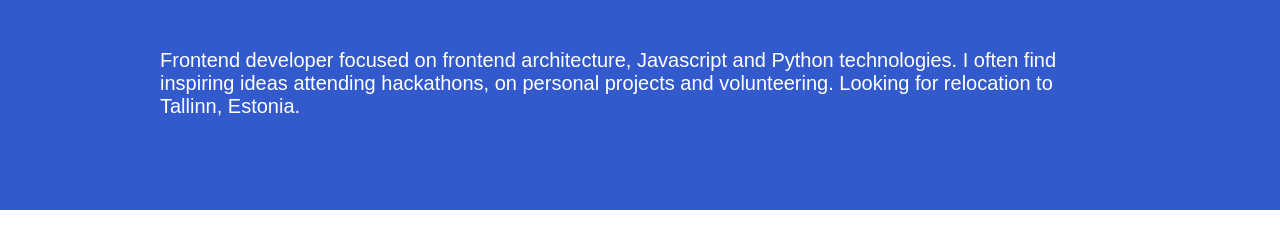
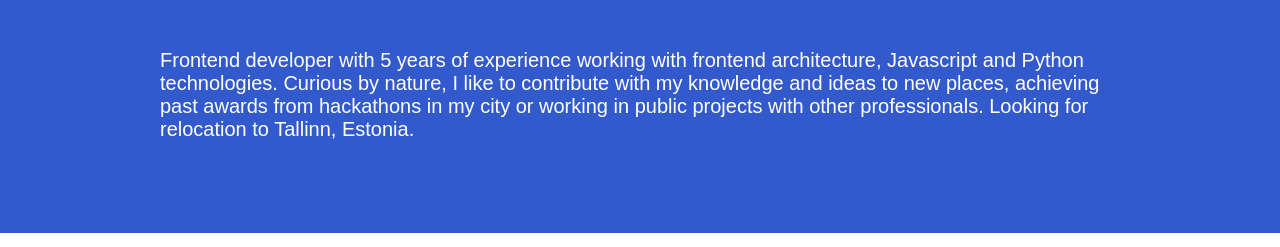
Before and after one commit to DRivAlegre/david-rivero, a website: page app/timeline.html in a window 1280 px wide. Shown: the part 500-747 px from the top of the page. Drawn offline with Linux system fonts and the light colour scheme; files whose address does not match are found by name; a web font is replaced by a local one.

Commit message:
Updating intro section

```diff
--- a/app/timeline.html
+++ b/app/timeline.html
@@ -21,7 +21,7 @@
       <div class="section__container">
         <h3 class="section__title">About me</h3>
         <div class="section__content section__content-intro">
-          <p>Frontend developer focused on frontend architecture, Javascript and Python technologies. I often find inspiring ideas attending hackathons, on personal projects and volunteering. Looking for relocation to Tallinn, Estonia.</p>
+          <p>Frontend developer with 5 years of experience working with frontend architecture, Javascript and Python technologies. Curious by nature, I like to contribute with my knowledge and ideas to new places, achieving past awards from hackathons in my city or working in public projects with other professionals. Looking for relocation to Tallinn, Estonia.</p>
         </div>
       </div>
       <div class="section__container section__container--light-mode">
```
